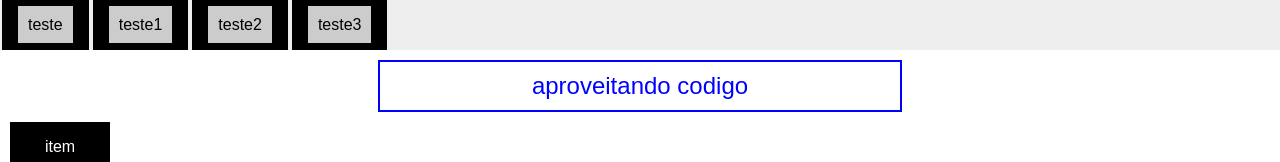
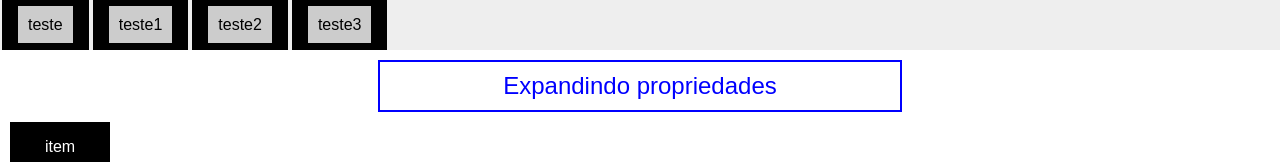
Before and after one commit to Antonio-Elias/SASS, a website: page index.html in a window 1280 px wide. Shown: the top 162 px of the page. Drawn offline with Linux system fonts and the light colour scheme.

Commit message:
Comentarios

```diff
--- a/assets/sass/base.scss
+++ b/assets/sass/base.scss
@@ -38,6 +38,7 @@
     }
 }
 
+// Expandindo propriedades
 %fundamento-msg{
     padding: 10px;
     font-size: 24px;
--- a/index.html
+++ b/index.html
@@ -16,10 +16,11 @@
             <li><a href="">teste3</a></li>
         </ul>
     </nav>
+    <!--Expandindo propriedades-->
     <div class="msg-info">
-        aproveitando codigo
+        Expandindo propriedades
     </div>
-
+    <!--Operações matematicas-->
     <div class="item">
         item
     </div>
```
